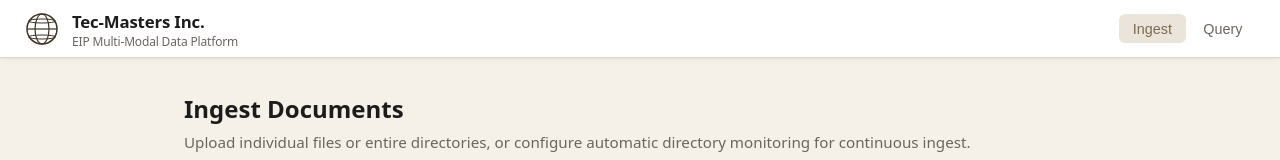
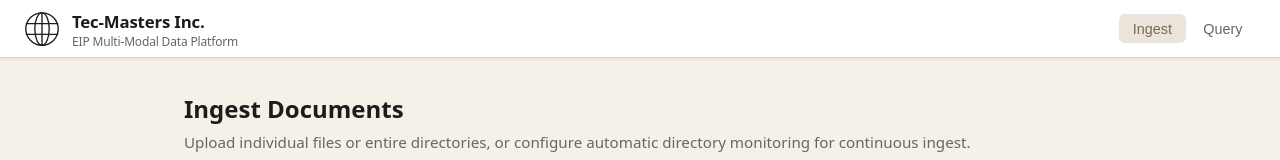
Before and after one commit to techmasters-ai/EIP-MMDPP, a React (Vite) app in the folder frontend/: page / in a window 1280 px wide. Shown: the top 160 px of the page. Built offline with nearby package versions, Linux system fonts and the light colour scheme; no server answers.

Commit message:
update to logo

```diff
--- a/frontend/src/components/Nav.tsx
+++ b/frontend/src/components/Nav.tsx
@@ -7,23 +7,21 @@ export function Nav({ page, onNavigate }: NavProps) {
   return (
     <nav className="nav">
       <div className="nav-brand">
-        {/* Tec-Masters globe icon — inline SVG */}
         <svg
+          className="nav-brand-icon"
           width="36"
           height="36"
-          viewBox="0 0 36 36"
+          viewBox="0 0 40 40"
           fill="none"
-          xmlns="http://www.w3.org/2000/svg"
+          stroke="currentColor"
+          strokeWidth="1.5"
           aria-label="Tec-Masters Inc. logo"
         >
-          {/* Globe outline */}
-          <circle cx="18" cy="18" r="15" stroke="#3D3426" strokeWidth="1.5" fill="none" />
-          {/* Vertical meridian (ellipse) */}
-          <ellipse cx="18" cy="18" rx="7" ry="15" stroke="#3D3426" strokeWidth="1.2" fill="none" />
-          {/* Horizontal parallels */}
-          <ellipse cx="18" cy="10" rx="13.5" ry="2" stroke="#3D3426" strokeWidth="1" fill="none" />
-          <line x1="3" y1="18" x2="33" y2="18" stroke="#3D3426" strokeWidth="1.2" />
-          <ellipse cx="18" cy="26" rx="13.5" ry="2" stroke="#3D3426" strokeWidth="1" fill="none" />
+          <circle cx="20" cy="20" r="18" />
+          <ellipse cx="20" cy="20" rx="8" ry="18" />
+          <line x1="2" y1="14" x2="38" y2="14" />
+          <line x1="2" y1="26" x2="38" y2="26" />
+          <line x1="20" y1="2" x2="20" y2="38" />
         </svg>
         <span>
           Tec-Masters Inc.
```
Also changed, not shown: 1 other file (tests, documents, lock files or other folders).
